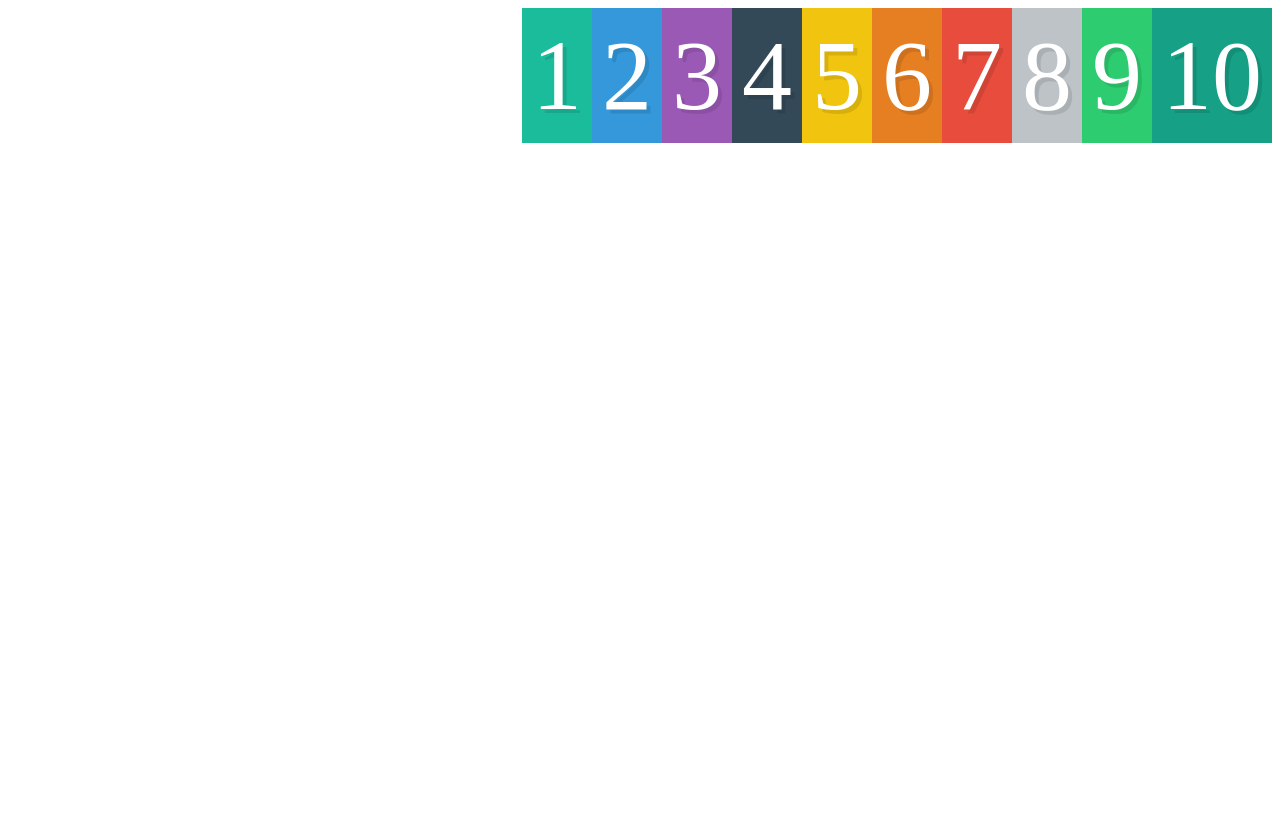
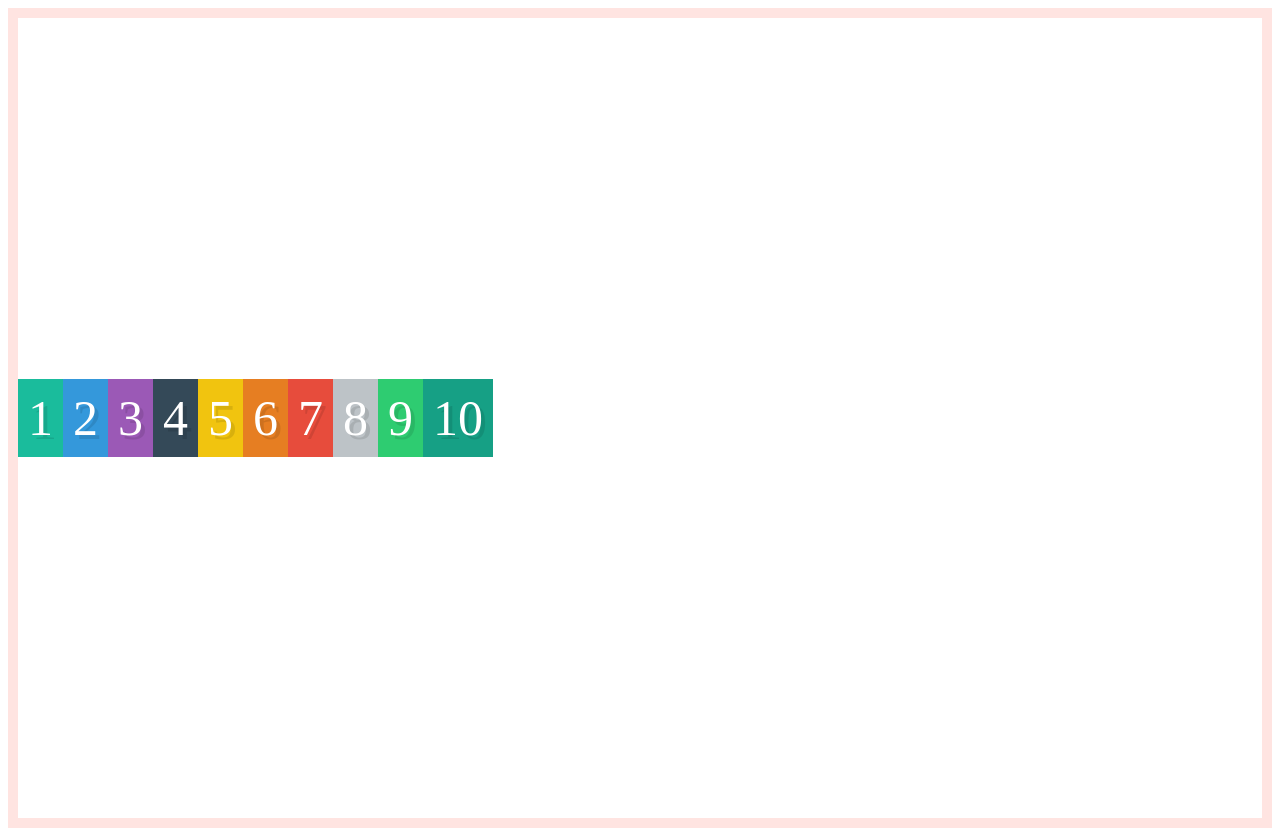
Before and after one commit to smuniz18/flexbox.io, a plain HTML site: page index.html in a window 1280 px wide. Before the commit the page ends 800 px from the top, so only its background shows below. Drawn offline with Linux system fonts and the light colour scheme.

Commit message:
Added notes for align-items showing how text aligns based on the bottom of the text no matter the size.

```diff
--- a/style.css
+++ b/style.css
@@ -2,7 +2,7 @@
 
 .box {
     color: white;
-    font-size: 100px;
+    font-size: 50px;
     text-align: center;
     text-shadow: 4px 4px 0 rgba(0, 0, 0, 0.1);
     padding: 10px;
@@ -23,5 +23,7 @@
 /* We start writing our flexbox here. The aove is just setup. */
 .container {
     display: flex;
-    justify-content: flex-end;
+    border: 10px solid mistyrose;
+    align-items: center;
+    height: 100vh;
 }
```
Also changed, not shown: README.md.
